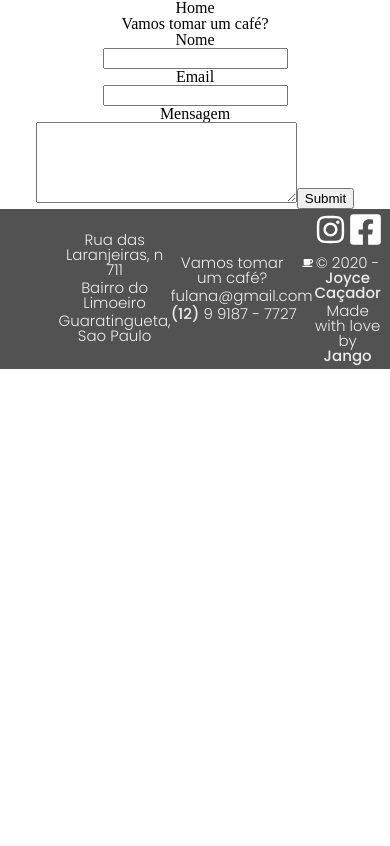
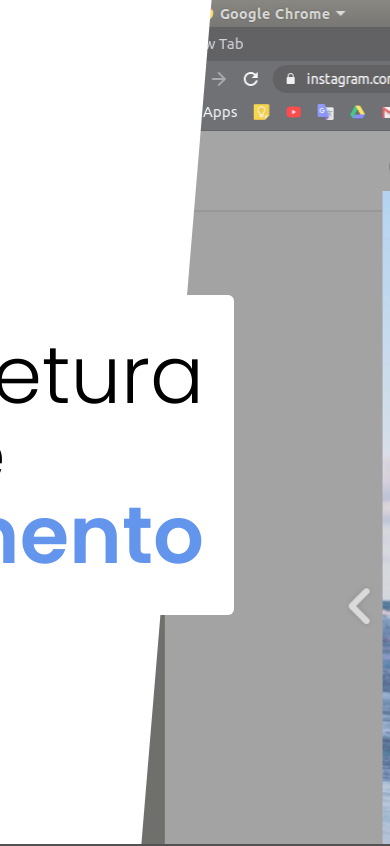
Before and after one commit to JangoDevelopment/JoyceApp, a React (Create React App) app: page / in a window 390 px wide. Shown: the top 846 px of the page. Built offline with nearby package versions, Linux system fonts and the light colour scheme.

Commit message:
angle effect home page

```diff
--- a/src/components/footer/styles.css
+++ b/src/components/footer/styles.css
@@ -59,3 +59,31 @@
 .footer .icon:hover {
     color: #ffbb00;
 }
+
+@media screen and (max-width: 768px) {
+    .footer {
+        width: auto;
+        margin-left: auto;
+        margin-right: auto;
+        flex-direction: column;
+        padding: 50px 30px;
+    }
+
+    .footer .block {
+        margin-bottom: 30px;
+        text-align: center;
+        align-items: center;
+    }
+
+    .footer .block:last-child {
+        margin-bottom: 0;
+    }
+
+    .footer p span {
+        color: var(--dark-yellow);
+    }
+
+    .footer .icon {
+        color: var(--dark-yellow);
+    }
+}
--- /dev/null
+++ b/src/components/home_panel/index.jsx
@@ -0,0 +1,19 @@
+import React from "react";
+import "./styles.css";
+
+const HomePanel = (props) => {
+    return (
+        <div className="home_panel">
+            <div className="background">
+                <div className="overlay flex-column">
+                    <h1>arquitetura é</h1>
+                    <h2>planejamento</h2>
+                </div>
+                <div className="image"></div>
+            </div>
+            <div className="left_triangle"></div>
+        </div>
+    );
+};
+
+export default HomePanel;
--- /dev/null
+++ b/src/components/home_panel/styles.css
@@ -0,0 +1,43 @@
+.home_panel {
+    width: 100%;
+    height: 100vh;
+    position: relative;
+    overflow: hidden;
+}
+
+.background .image {
+    position: absolute;
+    z-index: 2;
+    right: 0;
+    height: 100vh;
+    width: 75vw;
+    opacity: 0.7;
+    clip-path: polygon(39% 0, 100% 0, 100% 100%, 15% 100%);
+    background-image: url("teste.png");
+}
+
+.background .overlay {
+    position: absolute;
+    border-radius: 6px;
+    top: 35%;
+    z-index: 3;
+    height: auto;
+    width: 60vw;
+    background: #ffffff;
+    align-items: flex-end;
+    justify-content: center;
+    padding: 40px 30px;
+}
+
+.background .overlay h1 {
+    font-family: "Poppins", sans-serif;
+    font-weight: 300;
+    font-size: 80px;
+}
+
+.background .overlay h2 {
+    font-family: "Poppins", sans-serif;
+    font-weight: 600;
+    font-size: 80px;
+    color: cornflowerblue;
+}
--- a/src/pages/Home/index.jsx
+++ b/src/pages/Home/index.jsx
@@ -2,12 +2,12 @@ import React from "react";
 import "./styles.css";
 import Form from "../../components/form_contatos";
 import Footer from "../../components/footer";
+import HomePanel from "../../components/home_panel";
 
 const Home = () => {
     return (
         <div>
-            <h1>Home</h1>
-            <Form titulo="Vamos tomar um café?" />
+            <HomePanel />
             <Footer />
         </div>
     );
```
Also changed, not shown: src/components/home_panel/teste.png (added).
